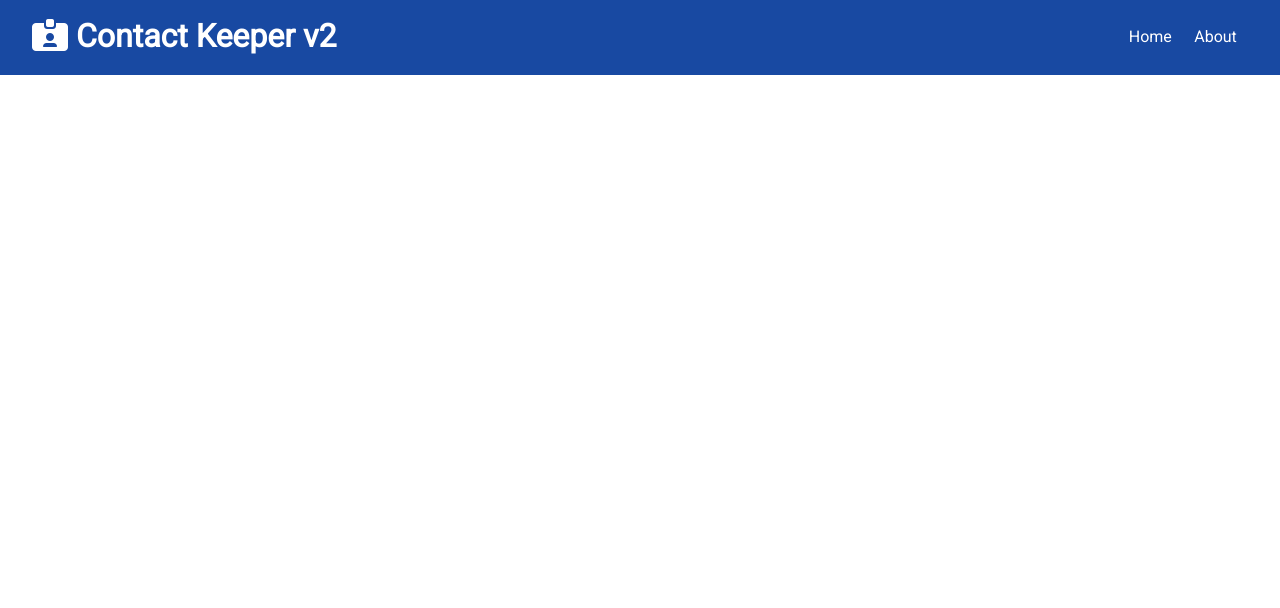
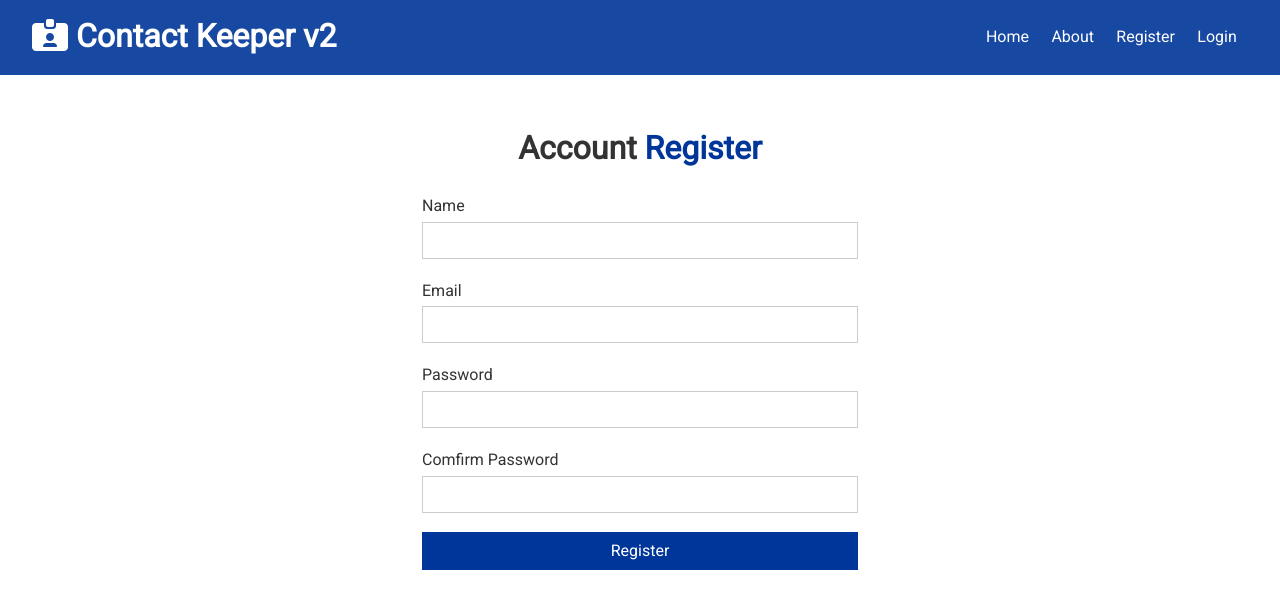
Before and after one commit to SalleMaster/contact-keeper-v2, a React (Create React App) app in the folder client/: page /register in a window 1280 px wide. Shown: the top 608 px of the page. Built offline with nearby package versions, Linux system fonts and the light colour scheme; the HTML template or start-up script is replaced by a standard one.

Commit message:
Alert State & Component

```diff
--- a/client/src/App.js
+++ b/client/src/App.js
@@ -4,23 +4,36 @@
 import Navbar from './components/layout/Navbar';
 import Home from './components/pages/Home';
 import About from './components/pages/About';
+import Register from './components/auth/Register';
+import Login from './components/auth/Login';
+import Alerts from './components/layout/Alerts';
+
 import ContactState from './context/contact/ContactState';
+import AuthState from './context/auth/AuthState';
+import AlertState from './context/alert/AlertState';
 
 const App = () => {
   return (
+    <AuthState>
       <ContactState>
+        <AlertState>
           <Router>
             <Fragment>
               <Navbar />
               <div className="container">
+                <Alerts />
                 <Switch>
                   <Route exact path="/" component={Home} />
                   <Route exact path="/about" component={About} />
+                  <Route exact path="/register" component={Register} />
+                  <Route exact path="/login" component={Login} />
                 </Switch>
               </div>
             </Fragment>
           </Router>
+        </AlertState>
       </ContactState>
+    </AuthState>
   );
 };
 
--- /dev/null
+++ b/client/src/components/auth/Login.js
@@ -0,0 +1,58 @@
+import React, { useState } from 'react';
+
+const Login = () => {
+  const [user, setUser] = useState({
+    email: '',
+    password: ''
+  });
+
+  const { email, password } = user;
+
+  const onChange = e => setUser({ ...user, [e.target.name]: e.target.value });
+
+  const onSubmit = e => {
+    e.preventDefault();
+    console.log('Login Submit');
+  };
+
+  return (
+    <div className="form-container">
+      <h1>
+        Account <span className="text-primary">Login</span>
+      </h1>
+      <form onSubmit={onSubmit}>
+        <div className="form-group">
+          <label htmlFor="email">Email</label>
+          <input
+            type="email"
+            name="email"
+            value={email}
+            onChange={onChange}
+            required
+          />
+        </div>
+        <div className="form-group">
+          <label htmlFor="password">Password</label>
+          <input
+            type="password"
+            name="password"
+            value={password}
+            onChange={onChange}
+            required
+            minLength="6"
+          />
+        </div>
+
+        <input
+          type="submit"
+          value="Login"
+          className="btn
+          btn-primary
+          btn-block"
+        />
+      </form>
+    </div>
+  );
+};
+
+export default Login;
--- /dev/null
+++ b/client/src/components/auth/Register.js
@@ -0,0 +1,92 @@
+import React, { useState, useContext } from 'react';
+import AlertContext from '../../context/alert/alertContext';
+
+const Register = () => {
+  const alertContext = useContext(AlertContext);
+
+  const { setAlert } = alertContext;
+
+  const [user, setUser] = useState({
+    name: '',
+    email: '',
+    password: '',
+    password2: ''
+  });
+
+  const { name, email, password, password2 } = user;
+
+  const onChange = e => setUser({ ...user, [e.target.name]: e.target.value });
+
+  const onSubmit = e => {
+    e.preventDefault();
+    if (name === '' || email === '' || password === '') {
+      setAlert('Please enter all fields', 'danger');
+    } else if (password !== password2) {
+      setAlert('Passwords do not match', 'danger');
+    } else {
+      console.log('Register');
+    }
+  };
+
+  return (
+    <div className="form-container">
+      <h1>
+        Account <span className="text-primary">Register</span>
+      </h1>
+      <form onSubmit={onSubmit}>
+        <div className="form-group">
+          <label htmlFor="name">Name</label>
+          <input
+            type="text"
+            name="name"
+            value={name}
+            onChange={onChange}
+            required
+          />
+        </div>
+        <div className="form-group">
+          <label htmlFor="email">Email</label>
+          <input
+            type="email"
+            name="email"
+            value={email}
+            onChange={onChange}
+            required
+          />
+        </div>
+        <div className="form-group">
+          <label htmlFor="password">Password</label>
+          <input
+            type="password"
+            name="password"
+            value={password}
+            onChange={onChange}
+            required
+            minLength="6"
+          />
+        </div>
+        <div className="form-group">
+          <label htmlFor="password2">Comfirm Password</label>
+          <input
+            type="password"
+            name="password2"
+            value={password2}
+            onChange={onChange}
+            required
+            minLength="6"
+          />
+        </div>
+
+        <input
+          type="submit"
+          value="Register"
+          className="btn
+          btn-primary
+          btn-block"
+        />
+      </form>
+    </div>
+  );
+};
+
+export default Register;
--- /dev/null
+++ b/client/src/components/layout/Alerts.js
@@ -0,0 +1,16 @@
+import React, { useContext } from 'react';
+import AlertContext from '../../context/alert/alertContext';
+
+const Alerts = () => {
+  const alertContext = useContext(AlertContext);
+  return (
+    alertContext.alerts.length > 0 &&
+    alertContext.alerts.map(alert => (
+      <div key={alert.id} className={`alert alert-${alert.type}`}>
+        <i className="fas fa-info-circle"></i> {alert.msg}
+      </div>
+    ))
+  );
+};
+
+export default Alerts;
--- a/client/src/components/layout/Navbar.js
+++ b/client/src/components/layout/Navbar.js
@@ -15,6 +15,12 @@
         <li>
           <Link to="/about">About</Link>
         </li>
+        <li>
+          <Link to="/register">Register</Link>
+        </li>
+        <li>
+          <Link to="/login">Login</Link>
+        </li>
       </ul>
     </div>
   );
--- /dev/null
+++ b/client/src/context/alert/AlertState.js
@@ -0,0 +1,38 @@
+import React, { useReducer } from 'react';
+import AlertContext from './alertContext';
+import alertReducer from './alertReducer';
+import uuid from 'uuid';
+
+import { SET_ALERT, REMOVE_ALERT } from '../types';
+
+const AlertState = props => {
+  const initialState = [];
+
+  const [state, dispatch] = useReducer(alertReducer, initialState);
+
+  // Set Alert
+
+  const setAlert = (msg, type, timeout = 5000) => {
+    const id = uuid.v4();
+
+    dispatch({
+      type: SET_ALERT,
+      payload: { msg, type, id }
+    });
+
+    setTimeout(() => dispatch({ type: REMOVE_ALERT, payload: id }), timeout);
+  };
+
+  return (
+    <AlertContext.Provider
+      value={{
+        alerts: state,
+        setAlert
+      }}
+    >
+      {props.children}
+    </AlertContext.Provider>
+  );
+};
+
+export default AlertState;
--- /dev/null
+++ b/client/src/context/alert/alertContext.js
@@ -0,0 +1,5 @@
+import { createContext } from 'react';
+
+const alertContext = createContext();
+
+export default alertContext;
--- /dev/null
+++ b/client/src/context/alert/alertReducer.js
@@ -0,0 +1,14 @@
+import { SET_ALERT, REMOVE_ALERT } from '../types';
+
+export default (state, action) => {
+  switch (action.type) {
+    case SET_ALERT:
+      return [...state, action.payload];
+
+    case REMOVE_ALERT:
+      return state.filter(alert => alert.id !== action.payload);
+
+    default:
+      return state;
+  }
+};
--- /dev/null
+++ b/client/src/context/auth/AuthState.js
@@ -0,0 +1,52 @@
+import React, { useReducer } from 'react';
+import AuthContext from './authContext';
+import authReducer from './authReducer';
+
+import {
+  REGISTER_SUCCESS,
+  REGISTER_FAIL,
+  USER_LOADED,
+  AUTH_ERROR,
+  LOGIN_SUCCESS,
+  LOGIN_FAIL,
+  LOGOUT,
+  CLEAR_ERRORS
+} from '../types';
+
+const AuthState = props => {
+  const initialState = {
+    token: localStorage.getItem('token'),
+    isAuthenticated: null,
+    loading: true,
+    user: null,
+    error: null
+  };
+
+  const [state, dispatch] = useReducer(authReducer, initialState);
+
+  // Load User
+
+  // Register User
+
+  // Login User
+
+  // Logout
+
+  // Clear Errors
+
+  return (
+    <AuthContext.Provider
+      value={{
+        token: state.token,
+        isAuthenticated: state.isAuthenticated,
+        loading: state.loading,
+        user: state.user,
+        error: state.error
+      }}
+    >
+      {props.children}
+    </AuthContext.Provider>
+  );
+};
+
+export default AuthState;
--- /dev/null
+++ b/client/src/context/auth/authContext.js
@@ -0,0 +1,5 @@
+import { createContext } from 'react';
+
+const authContext = createContext();
+
+export default authContext;
```
Also changed, not shown: client/src/context/auth/authReducer.js (added), 1 other file (tests, documents, lock files or other folders). Lines whose indentation alone changed are shown as unchanged.
